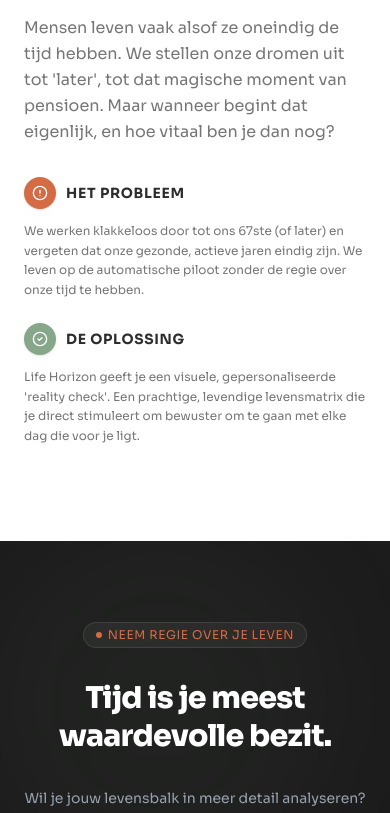
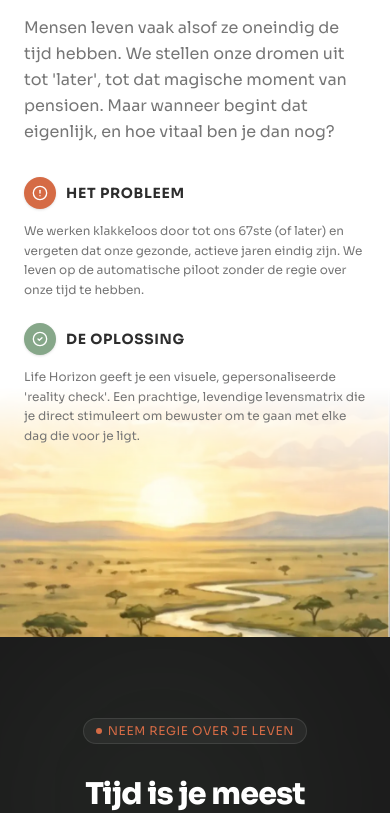
Before and after one commit to bjtromp-GH/Life-Horizon-Website, a React (Vite) app: page / in a window 390 px wide. Shown: the part 5057-5870 px from the top of the page. Built offline with nearby package versions, Linux system fonts and the light colour scheme.

Commit message:
Add horizon landscape image before footer

```diff
--- a/src/components/Philosophy.tsx
+++ b/src/components/Philosophy.tsx
@@ -3,8 +3,8 @@
 
 export default function Philosophy() {
   return (
-    <section className="py-24 bg-white">
-      <div className="max-w-6xl mx-auto px-6">
+    <section className="relative overflow-hidden pt-24 pb-48 lg:pb-64 bg-white">
+      <div className="max-w-6xl mx-auto px-6 relative z-10">
         <div className="grid grid-cols-1 lg:grid-cols-12 gap-12 lg:gap-16 items-center">
 
           {/* Left: Beautiful Seneca Quote Card */}
@@ -106,6 +106,18 @@
 
         </div>
       </div>
+
+      {/* Panoramic Horizon Footer before the dark footer */}
+      <div
+        className="absolute bottom-0 left-0 w-full h-[250px] sm:h-[350px] lg:h-[450px] z-0 pointer-events-none"
+        style={{
+          backgroundImage: "url('/IMG/horizon-balk.webp')",
+          backgroundSize: "cover",
+          backgroundPosition: "bottom right",
+          WebkitMaskImage: "linear-gradient(to bottom, transparent 0%, black 60%)",
+          maskImage: "linear-gradient(to bottom, transparent 0%, black 60%)"
+        }}
+      />
     </section>
   );
 }
```
